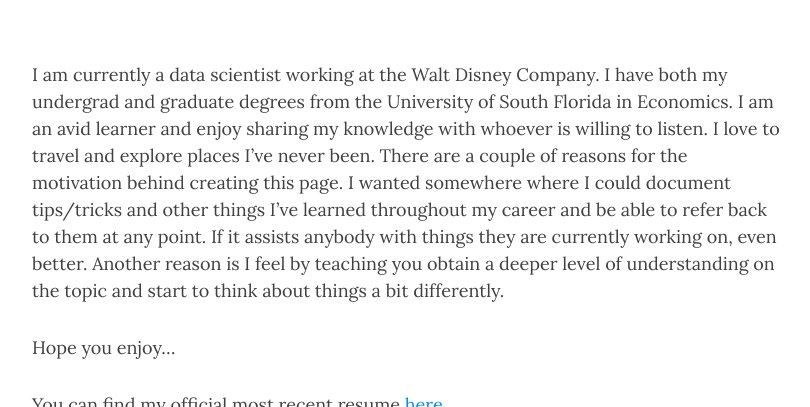
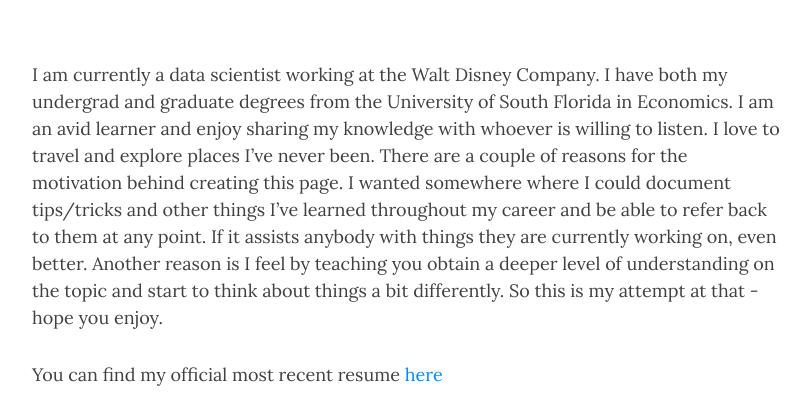
Before and after one commit to AnthonyJRuiz/anthonyjruiz.github.io, a Jekyll site: the page built from aboutme.md, in a window 1280 px wide and 900 px high, cut to the strip 493-900 px from the top of the window. Shown: the whole strip, without its empty margins (233-1043 px from the left). Built offline with Jekyll 4.4.1, drawn with Linux system fonts in a browser that asks for light colours; nearby versions of some CDN libraries.

Commit message:
updated about me

```diff
--- a/aboutme.md
+++ b/aboutme.md
@@ -4,9 +4,7 @@ title: About me
 bigimg: /img/bookshelf.jpg
 ---
 
-I am currently a data scientist working at the Walt Disney Company. I have both my undergrad and graduate degrees from the University of South Florida in Economics. I am an avid learner and enjoy sharing my knowledge with whoever is willing to listen. I love to travel and explore places I've never been. There are a couple of reasons for the motivation behind creating this page. I wanted somewhere where I could document tips/tricks and other things I've learned throughout my career and be able to refer back to them at any point. If it assists anybody with things they are currently working on, even better. Another reason is I feel by teaching you obtain a deeper level of understanding on the topic and start to think about things a bit differently.
-
-Hope you enjoy...
+I am currently a data scientist working at the Walt Disney Company. I have both my undergrad and graduate degrees from the University of South Florida in Economics. I am an avid learner and enjoy sharing my knowledge with whoever is willing to listen. I love to travel and explore places I've never been. There are a couple of reasons for the motivation behind creating this page. I wanted somewhere where I could document tips/tricks and other things I've learned throughout my career and be able to refer back to them at any point. If it assists anybody with things they are currently working on, even better. Another reason is I feel by teaching you obtain a deeper level of understanding on the topic and start to think about things a bit differently. So this is my attempt at that - hope you enjoy.
 
 You can find my official most recent resume [here](https://anthonyjruiz.github.io/files/Anthony J Ruiz - Resume.pdf)
 
```
